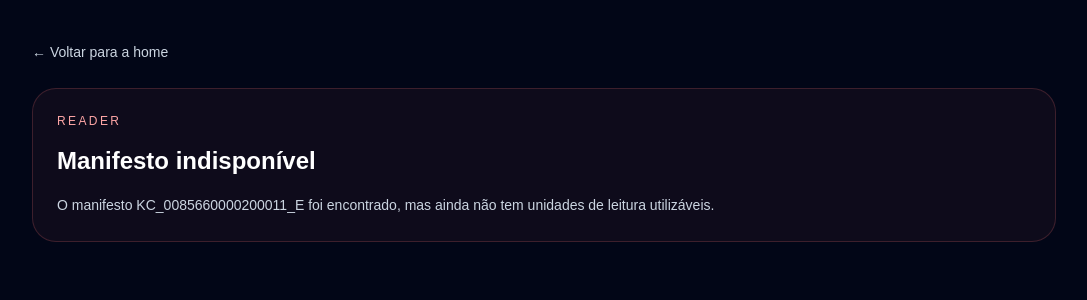
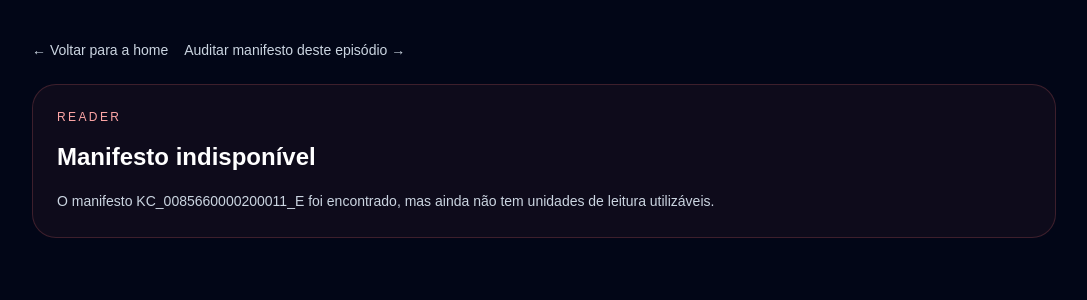
Before and after one commit to MarceloSalada/MangAkita, a Next.js app: page /reader in a window 1280 px wide. Shown: the top 300 px of the page, without its empty margins (96-1183 px from the left). Built offline with nearby package versions, Linux system fonts and the light colour scheme.

Commit message:
feat: add audit shortcut to reader page

```diff
--- a/app/reader/page.tsx
+++ b/app/reader/page.tsx
@@ -19,9 +19,14 @@ export default async function ReaderPage({ searchParams }: ReaderPageProps) {
   return (
     <main className="min-h-screen bg-background px-6 py-10 text-foreground">
       <div className="mx-auto max-w-5xl space-y-6">
-        <Link href="/" className="text-sm text-slate-300 hover:text-white">
-          ← Voltar para a home
-        </Link>
+        <div className="flex flex-wrap items-center gap-4 text-sm text-slate-300">
+          <Link href="/" className="hover:text-white">
+            ← Voltar para a home
+          </Link>
+          <Link href={`/audit?episodeId=${encodeURIComponent(episodeId)}`} className="hover:text-white">
+            Auditar manifesto deste episódio →
+          </Link>
+        </div>
         <ReaderShell episodeId={episodeId} />
       </div>
     </main>
```
